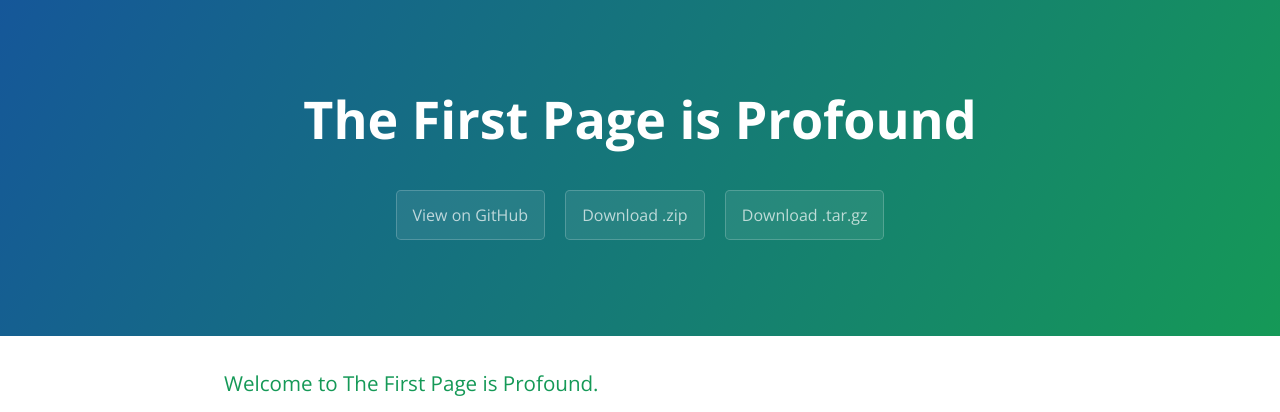
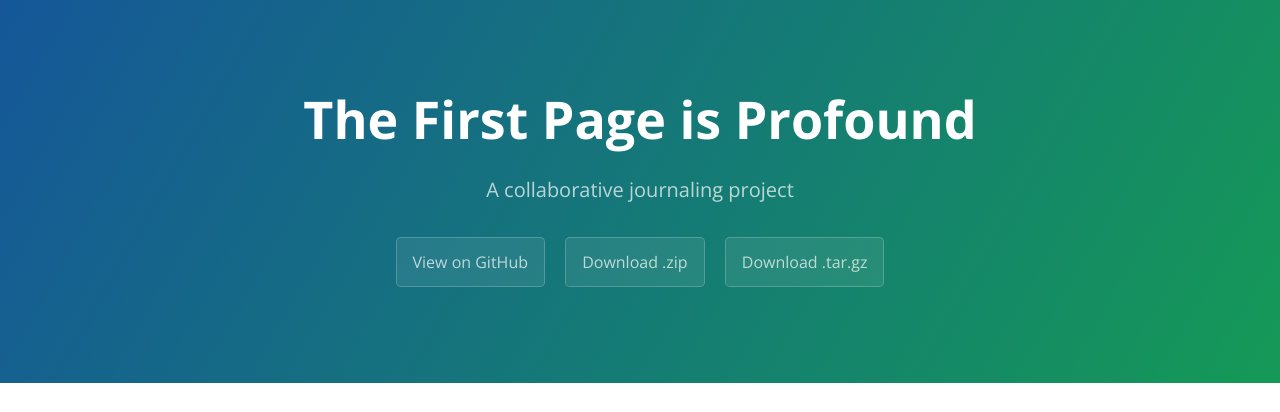
Before and after one commit to jwithington/thefirstpageisprofound, a plain HTML site: page index.html in a window 1280 px wide. Shown: the top 412 px of the page. Drawn offline with nearby package versions, Linux system fonts and the light colour scheme.

Commit message:
Add tagline

```diff
--- a/index.html
+++ b/index.html
@@ -12,7 +12,7 @@
   <body>
     <section class="page-header">
       <h1 class="project-name">The First Page is Profound</h1>
-      <h2 class="project-tagline"></h2>
+      <h2 class="project-tagline">A collaborative journaling project</h2>
       <a href="https://github.com/jwithington/thefirstpageisprofound" class="btn">View on GitHub</a>
       <a href="https://github.com/jwithington/thefirstpageisprofound/zipball/master" class="btn">Download .zip</a>
       <a href="https://github.com/jwithington/thefirstpageisprofound/tarball/master" class="btn">Download .tar.gz</a>
```
